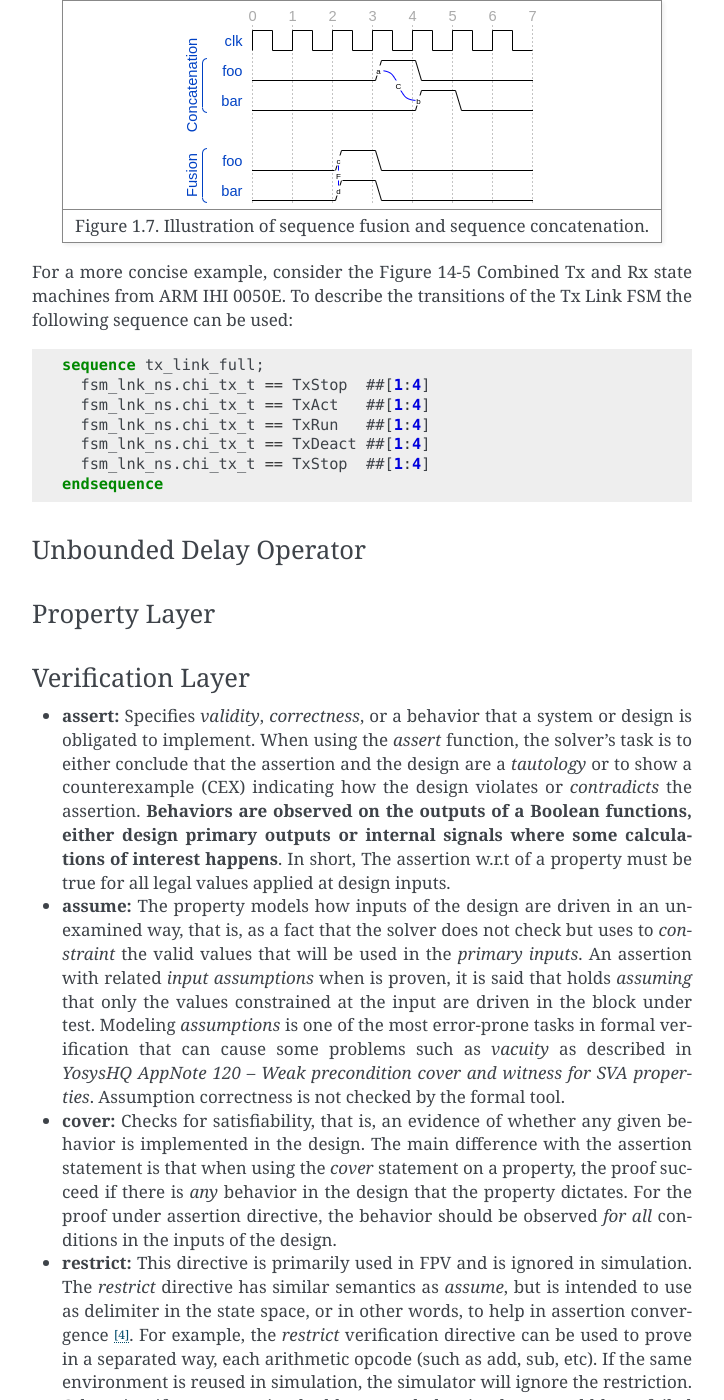
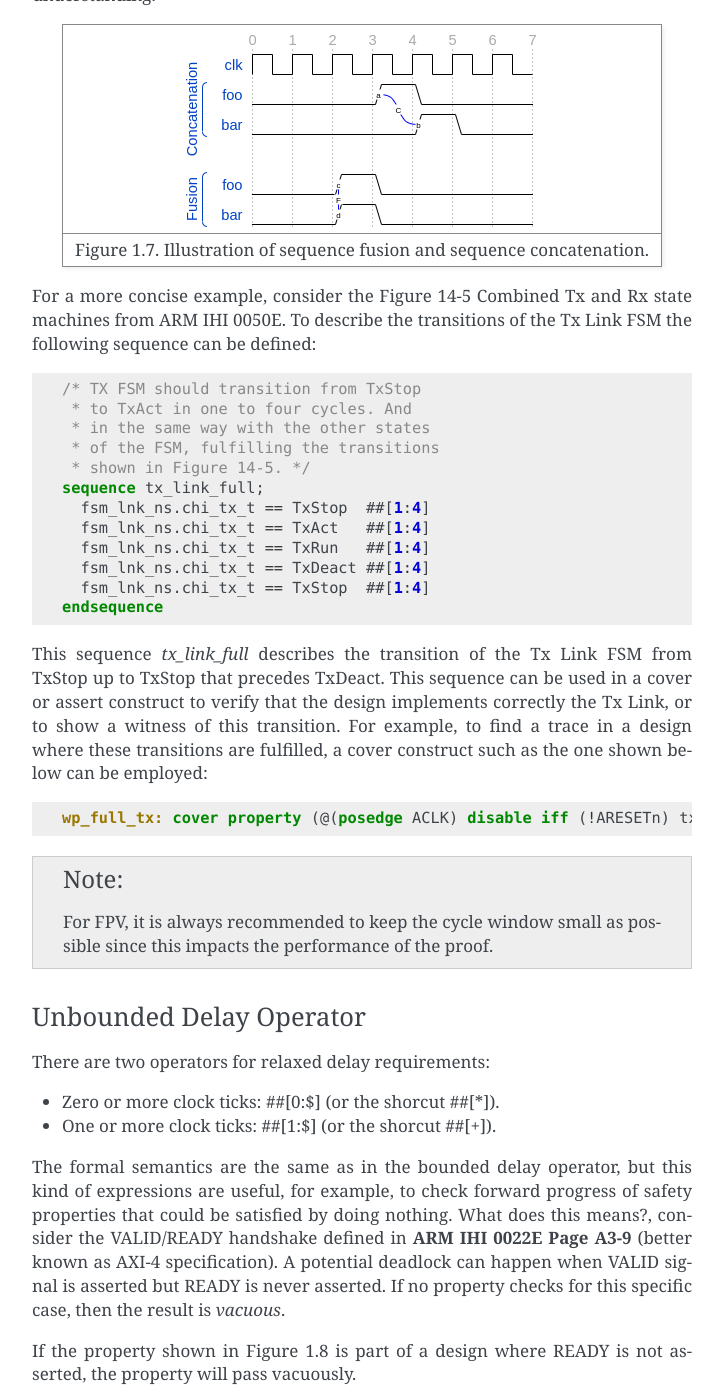
Before and after one commit to YosysHQ-Docs/AppNote-109, a Sphinx documentation site: the page built from docs/source/index.rst, in a window 1280 px wide and 1400 px high, scrolled down 9408 px. Shown: the whole window, without its empty margins (388-1112 px from the left). Built offline with Sphinx 7.4.7, drawn with Linux system fonts in a browser that asks for light colours; some of the changed text lies outside the part shown.

Commit message:
More content

```diff
--- a/docs/source/index.rst
+++ b/docs/source/index.rst
@@ -381,12 +381,12 @@
 
    foo ##m bar
 
-If *m > 0* the sequence is split in two adjacent fragments, *concatenating*
+If *m == 1* the sequence is split in two adjacent fragments, *concatenating*
 both *foo* and *bar* expressions. If *m == 0* both *foo* and *bar* overlaps,
 creating a *fusion* of both expressions. The sequence concatenation starts
 matching *bar* in the next clock cycle after *foo* matches. Whereas for
 sequence fusion, both *foo* and *bar* start matching at the same clock tick
-where *foo* matches. See Figure 1.7.
+where *foo* matches. See Figure 1.7 for a better understanding.
 
 +-------------------------------------------------------------------------+
 | .. image:: media/concat_fusion.png                                      |
@@ -399,10 +399,15 @@
 
 For a more concise example, consider the Figure 14-5 Combined Tx and Rx
 state machines from ARM IHI 0050E. To describe the transitions of the Tx Link
-FSM the following sequence can be used:
+FSM the following sequence can be defined:
 
 .. code-block:: systemverilog
 
+   /* TX FSM should transition from TxStop
+    * to TxAct in one to four cycles. And
+    * in the same way with the other states
+    * of the FSM, fulfilling the transitions
+    * shown in Figure 14-5. */
    sequence tx_link_full;
      fsm_lnk_ns.chi_tx_t == TxStop  ##[1:4]
      fsm_lnk_ns.chi_tx_t == TxAct   ##[1:4]
@@ -411,12 +416,111 @@
      fsm_lnk_ns.chi_tx_t == TxStop  ##[1:4]
    endsequence
 
+This sequence *tx_link_full* describes the transition of the Tx Link FSM from TxStop
+up to TxStop that precedes TxDeact. This sequence can be used in a cover or assert
+construct to verify that the design implements correctly the Tx Link, or to show
+a witness of this transition. For example, to find a trace in a design where these
+transitions are fulfilled, a cover construct such as the one shown below can be employed:
+
+.. code-block:: systemverilog
+
+    wp_full_tx: cover property (@(posedge ACLK) disable iff (!ARESETn) tx_link_full);
+
+
+.. note::
+   For FPV, it is always recommended to keep the cycle window small as possible
+   since this impacts the performance of the proof.
+
+
 Unbounded Delay Operator
 ------------------------
+There are two operators for relaxed delay requirements:
+
+* Zero or more clock ticks: ##[0:$] (or the shorcut ##[*]).
+* One or more clock ticks: ##[1:$] (or the shorcut ##[+]).
+
+The formal semantics are the same as in the bounded delay operator, but this
+kind of expressions are useful, for example, to check forward progress of safety
+properties that could be satisfied by doing nothing. What does this means?, consider
+the VALID/READY handshake defined in **ARM IHI 0022E Page A3-9** (better known as
+AXI-4 specification). A potential deadlock can happen when VALID signal is asserted
+but READY is never asserted. If no property checks for this specific case, then the result
+is *vacuous*.
+
+If the property shown in Figure 1.8 is part of a design where READY is not asserted, the
+property will pass vacuously.
+
++----------------------------------------------------------------------+
+| .. literalinclude:: ./child/rdwr_response_exokay.sv                  |
+|     :language: systemverilog                                         |
+|     :lines: 1-13                                                     |
++======================================================================+
+| Figure 1.8. Usage of default clocking and default disable events used|
+| to state that all concurrent properties are checked each *posedge*   |
+| PCLK and disabled if the *PRSTn* reset is deasserted.                |
++----------------------------------------------------------------------+
+
+To check that the system is actually making progress, the property using *one or
+more clock ticks* operator shown in Figure 1.9 can be used. If this property fails,
+then the FPV user can deduce that property of Figure 1.8 is not healthy.
+
++----------------------------------------------------------------------+
+| .. literalinclude:: ./child/deadlock.sv                              |
+|     :language: systemverilog                                         |
+|     :lines: 1-13                                                     |
++======================================================================+
+| Figure 1.9. Usage of default clocking and default disable events used|
+| to state that all concurrent properties are checked each *posedge*   |
+| PCLK and disabled if the *PRSTn* reset is deasserted.                |
++----------------------------------------------------------------------+
+
+.. note::
+   The property of Figure 1.9 can still fail in certain scenarios. This is
+   because the unbounded operator employed in the property definition has
+   weak semantics. A better solution could be to make this property *strong*
+   but this implies that this *safety* property will be converted into a *liveness*
+   one. Strong, weak, liveness and safety concepts are described in *Property Layer*
+   section.
+
+Consecutive Repetition
+----------------------
+Imagine the following property from an SDRAM controller (JESDEC 21-C): The WR (write) command
+can be followed by a PRE (precharge) command in a minimum of tWR cycles. If *tWR == 15ns*
+and the system clock period is 1ns, then the property can be described as follows:
+
+.. code-block:: systemverilog
+
+    let notCMDPRE = !(cmd == PRE && bank == nd_bank);
+    // notCMDPRE must hold 15 times after WR command is seen
+    property cmdWR_to_cmdPRE;
+      cmd == WR && bank == nd_bank |-> ##1 notCMDPRE ##1 notCMDPRE ##1 notCMDPRE
+                                       ##1 notCMDPRE ##1 notCMDPRE ##1 notCMDPRE
+                                       ... ##1 notCMDPRE ##1 notCMDPRE;
+    endproperty
+
+This is too verbose, not elegant. SVA has a construct to define that an expression
+must hold for *m* consecutive cycles, the consecutive repetition operator *[\*m]*.
+The same property can be now described as follows:
+
+.. code-block:: systemverilog
+
+    let notCMDPRE = !(cmd == PRE && bank == nd_bank);
+    // notCMDPRE must hold 15 times after WR command is seen
+    property cmdWR_to_cmdPRE;
+      cmd == WR && bank == nd_bank |-> ##1 notCMDPRE [*15-1];
+    endproperty
+
+And if the tWR value is set as a parameter, then this can be further
+reduced to:
+
+.. code-block:: systemverilog
+
+   cmd == WR && bank == nd_bank |-> ##1 notCMDPRE [*tWR-1];
 
 
 Property Layer
 --------------
+
 
 Verification Layer
 ------------------
@@ -456,6 +560,10 @@
   it cannot be guaranteed that certain opcode is the only one applied to the design.
 
 
+.. note::
+   For simulation, properties works as monitors that checks the traffic/behavior
+   of the test vectors applied to the design under test. For FPV, properties are
+   non-deterministic since all possible values are used to check a proof.
 
 Now, to connect both cause and effect (or antecedent and consequent) the
 *implication* operation (|-> non-overlapping, \|=> overlapping) is used.
```
Also changed, not shown: 2 other files.
